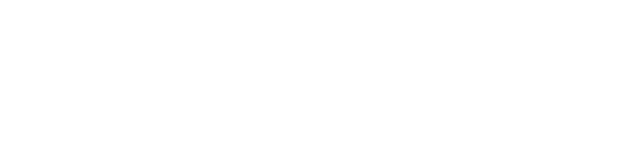
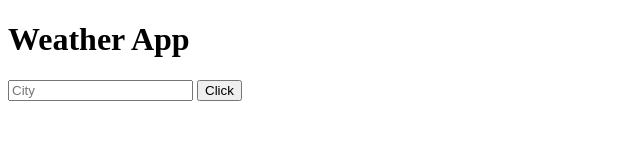
Before and after one commit to crL96/weather-app, a website built with webpack: page src/template.html in a window 1280 px wide. Shown: the whole page, without its empty margins (0-640 px from the left). Built offline with nearby package versions, Linux system fonts and the light colour scheme.

Commit message:
Add html with search bar and containers

```diff
--- a/src/template.html
+++ b/src/template.html
@@ -3,9 +3,25 @@
 <head>
     <meta charset="UTF-8">
     <meta name="viewport" content="width=device-width, initial-scale=1.0">
-    <title>Document</title>
+    <title>Weather App</title>
 </head>
 <body>
+    <header>
+        <h1>Weather App</h1>
+        <form action="" id="searchForm">
+            <label for="locationInput">
+                <input type="text" name="location" id="locationInput" placeholder="City">
+            </label>
+            <button>Click</button>
+        </form>
+    </header>
 
+    <main>
+
+        <div id="currentWeatherContainer"></div>
+
+        <div id="todaysWeatherContainer"></div>
+
+    </main>
 </body>
 </html>
```
